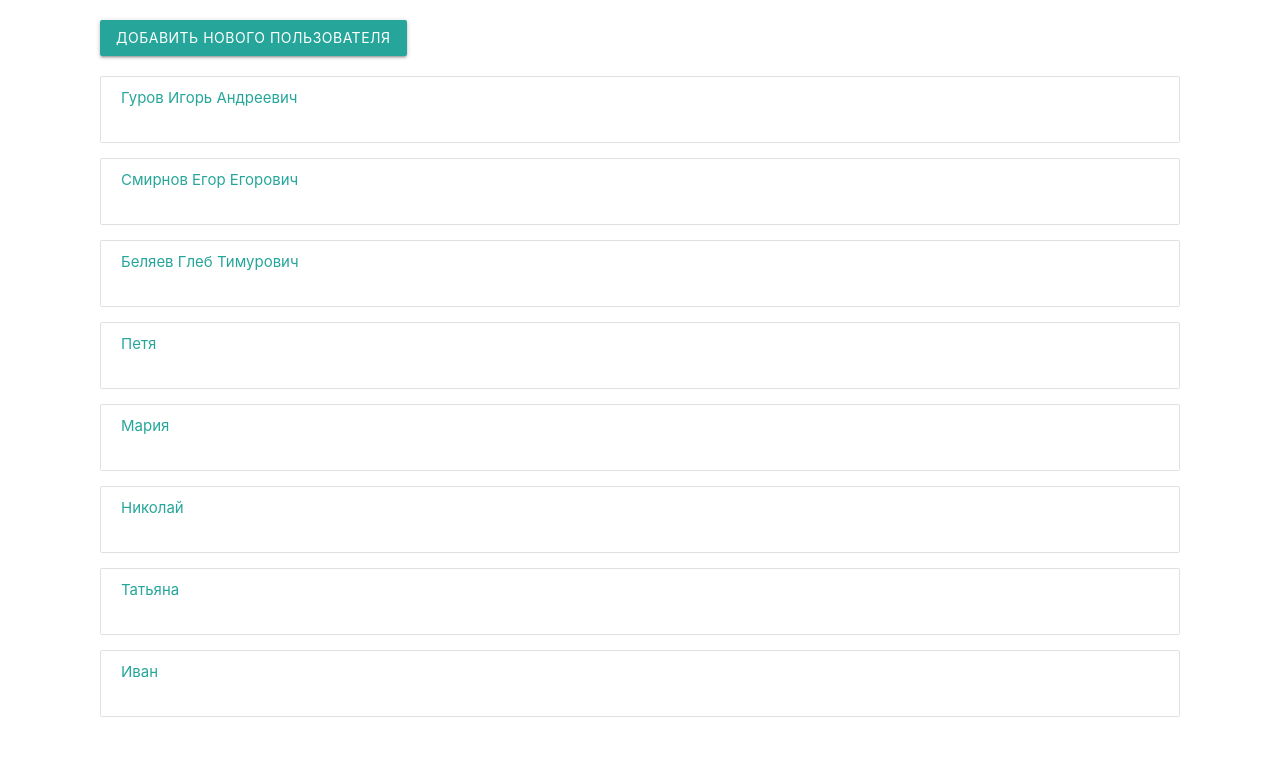
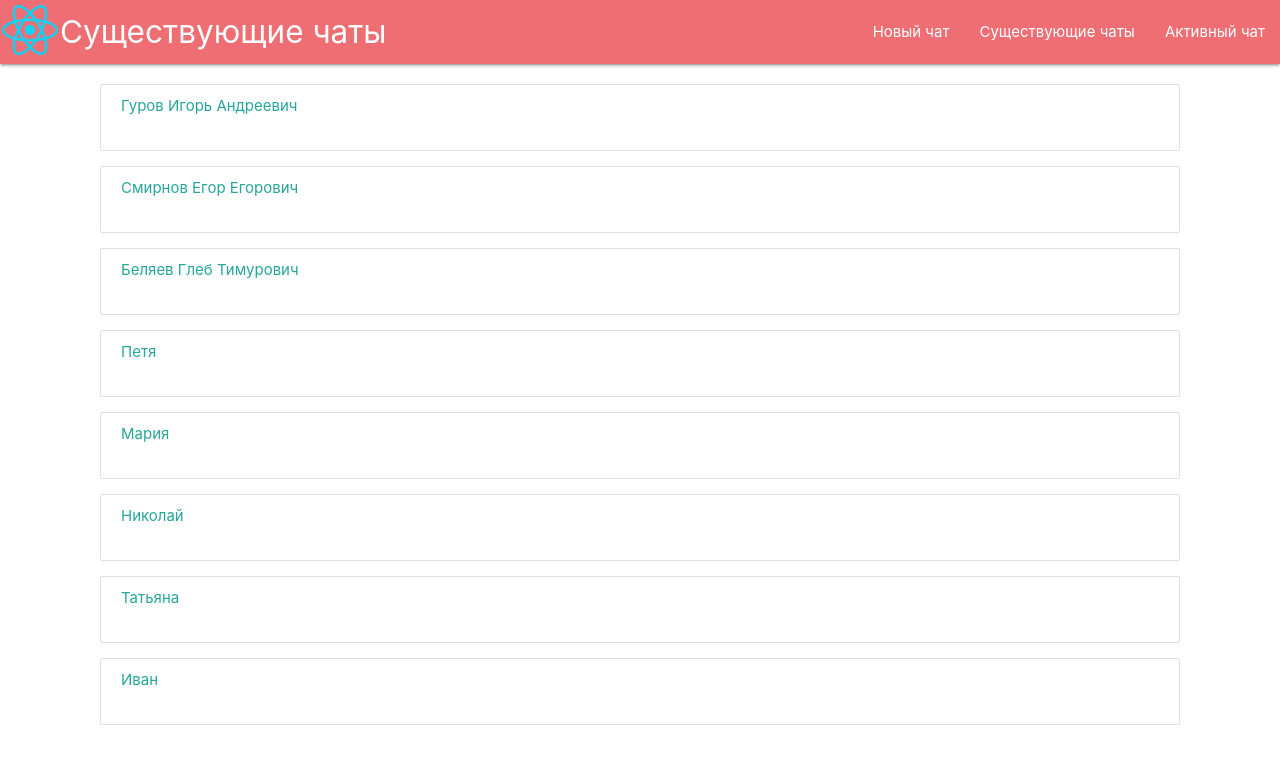
Before and after one commit to MrVer0n/Chat, a React (Create React App) app in the folder app/: page / in a window 1280 px wide. Shown: the top 764 px of the page. Built offline with nearby package versions, Linux system fonts and the light colour scheme.

Commit message:
Предварительный итог
Доработка дизнайна, исправление ошибок.

```diff
--- a/app/src/App.js
+++ b/app/src/App.js
@@ -1,8 +1,10 @@
 import './App.css';
-import React, { useState } from "react";
-import Test from "./test"
+import React from "react";
+import Test from "./Users"
 import Chat from "./Chat";
 import NewPerson from "./NewPerson";
+import logo from './logo.png'
+
 
 function App(props) {
 
@@ -91,24 +93,53 @@ setTodos(todos.map(todo=>{
     todo.lastMeassage=Messange
   }
   return todo
-}))
-
-
-}
-
-
-
+}))}
 
   let [isLoggedIn,setLoggerIn] = React.useState(0);
   if (isLoggedIn===0) {//запуск окна с активными чатами
-    return <div><button class="waves-effect waves-light btn users-activ" onClick={()=>setLoggerIn(isLoggedIn=2)}>Добавить нового пользователя</button>{todos.length ? <Test  fac={todos} onClick={Clikers}></Test>
+    return <div>
+      <nav>
+       <div className="nav-wrapper">
+       <img  src={logo} style={{height: 60, white :60 }} alt="fireSpot"/>
+       <a href="/#" className="brand-logo">Существующие чаты</a>
+         <ul id="nav-mobile" className="right hide-on-med-and-down">
+           <li><a href="/#" onClick={()=>setLoggerIn(isLoggedIn=2)}>Новый чат</a></li>
+            <li><a href="/#" onClick={()=>setLoggerIn(isLoggedIn=0)}>Существующие чаты</a></li>
+            <li><a href="/#" onClick={()=>setLoggerIn(isLoggedIn=1)}>Активный чат</a></li>
+        </ul>
+      </div>
+  </nav>
+  {todos.length ? <div className="mas-users"><Test  fac={todos} onClick={Clikers}></Test></div>
     :<p>У вас нет пользоватлей</p>}</div>
   }
   if(isLoggedIn===1){//запуск окна с чатом
-    return <div><Chat onClick={a} MessageX={ChatPersone} OnPep={Pepap} ReadMessange={ShowMessange}  ></Chat></div>
+    return <div>
+           <nav>
+       <div className="nav-wrapper">
+       <img  src={logo} style={{height: 60, white :60 }} alt="fireSpot"/>
+       <a href="/#" className="brand-logo">Активный чат</a>
+         <ul id="nav-mobile" className="right hide-on-med-and-down">
+           <li><a href="/#" onClick={()=>setLoggerIn(isLoggedIn=2)}>Новый чат</a></li>
+            <li><a href="/#" onClick={()=>setLoggerIn(isLoggedIn=0)}>Существующие чаты</a></li>
+            <li><a href="/#" onClick={()=>setLoggerIn(isLoggedIn=1)}>Активный чат</a></li>
+        </ul>
+      </div>
+  </nav>
+      <Chat onClick={a} MessageX={ChatPersone} OnPep={Pepap} ReadMessange={ShowMessange}  ></Chat></div>
   }
   if(isLoggedIn===2){//запуск окна с не активными чатами
-    return (<NewPerson OnPep={Pepap} Persone={NewPer} AddPersone={AddPer} ></NewPerson>)
+    return  <div>     <nav>
+    <div className="nav-wrapper">
+    <img  src={logo} style={{height: 60, white :60 }} alt="fireSpot"/>
+      <a href="/#" className="brand-logo">Начать чат</a>
+      <ul id="nav-mobile" className="right hide-on-med-and-down">
+        <li><a href="/#" onClick={()=>setLoggerIn(isLoggedIn=2)}>Новый чат</a></li>
+         <li><a href="/#" onClick={()=>setLoggerIn(isLoggedIn=0)}>Существующие чаты</a></li>
+         <li><a href="/#" onClick={()=>setLoggerIn(isLoggedIn=1)}>Активный чат</a></li>
+     </ul>
+   </div>
+</nav> <div className="mas-users"><NewPerson OnPep={Pepap} Persone={NewPer} AddPersone={AddPer} ></NewPerson></div>
+</div>
   }
 }
 
--- a/app/src/ButtonTest.js
+++ /dev/null
@@ -1,10 +0,0 @@
-import React from 'react'
-
-function TestB({Name, Click}){
-return (
-    <div className="collection">
-        <a className="collection-item users-mess"  onClick={()=> Click(Name)}> {Name.title}<br/> {Name.lastMeassage}</a>
-    </div>
-)}
-
-export default TestB;
--- /dev/null
+++ b/app/src/ButtonUsers.js
@@ -0,0 +1,10 @@
+import React from 'react'
+
+function TestB({Name, Click}){
+return (
+    <div className="collection">
+        <a href="/#" className="collection-item users-mess"  onClick={()=> Click(Name)}> {Name.title}<br/> {Name.lastMeassage}</a>
+    </div>
+)}
+
+export default TestB;
--- a/app/src/Chat.js
+++ b/app/src/Chat.js
@@ -42,7 +42,7 @@ return (
     <div className="chat-users collection">
     <button className="waves-effect waves-light btn button-add-users-chat" onClick={()=>props.OnPep(0)}  type="button">Добавить пользователя</button>
 
-      <a className="collection-item">
+      <a href="/#" className="collection-item">
         {props.onClick.map((toso)=>{
           return ""//toso.id
        })} {props.onClick.map(toso=>{
@@ -55,7 +55,7 @@ return (
         <div className="message-content z-depth-1">
           {props.MessageX.map((text)=>{
             if(text.id[0]===props.onClick.map((todo)=>{return todo.id})[0]){
-              return <div> <p key= {k= k+1}>{text.Name}:<br/>{text.message}</p></div>
+              return <div key= {k= k+1}> <p>{text.Name}:<br/>{text.message}</p></div>
            }else{
               console.log('Сообщение',text.id[0])
               console.log('Пользователь',props.onClick.map((todo)=>{return (todo.id)})[0])
@@ -68,11 +68,11 @@ return (
     </div>
   </div>
    <div className="actions">
-   <div class="row">
-      <form class="col s12">
-        <div class="row">
-          <div class="input-field col s12">
-            <textarea ref={textInput} id="textarea1" class="materialize-textarea"></textarea>
+   <div className="row">
+      <form className="col s12">
+        <div className="row">
+          <div className="input-field col s12">
+            <textarea ref={textInput} id="textarea1" className="materialize-textarea"></textarea>
       {drag
       ?<div
           onDragStart={e=> dragStart(e)}
@@ -86,7 +86,7 @@ return (
           onDragOver={e=>dragStart(e)}
         >Перетащите файл для отправки</div>
       }
-            <label for="textarea1">Введите сообщение:</label>
+            <label id="textarea1">Введите сообщение:</label>
       </div>
         </div>
       </form>
--- a/app/src/NewPerson.js
+++ b/app/src/NewPerson.js
@@ -2,10 +2,9 @@ import React from 'react'
 function NewPerson(props){
     return(
         <div>
-            <button className="waves-effect waves-light btn button-add-users" onClick={()=>props.OnPep(0)}>Вернуться к активным чатам</button>
                 <div>{props.Persone.map(todo=>{
                      return <div className="collection users-activ" key={todo.id}>
-                        <a className="collection-item users-mess" key={todo.id} onClick={()=>props.AddPersone(todo)}>{todo.title}</a>
+                        <a href="/#" className="collection-item users-mess" key={todo.id} onClick={()=>props.AddPersone(todo)}>{todo.title}</a>
                     </div>
             })}</div>
 
@@ -13,5 +12,6 @@ function NewPerson(props){
     )
 }
 //Возвращает на имя??
+//<button className="waves-effect waves-light btn button-add-users" onClick={()=>props.OnPep(0)}>Вернуться к активным чатам</button>
 //<button class="waves-effect waves-light btn button-add-users" onClick={()=>props.OnPep(1)}>Вернуться в чат</button>
 export default NewPerson;
--- /dev/null
+++ b/app/src/Users.js
@@ -0,0 +1,19 @@
+import React from 'react'
+import Button from './ButtonUsers'
+function Test(props, nani){
+  return (
+    <div className="users-activ">
+        {props.fac.map(todo=>{
+          return (
+         // <p>
+         //   <button className='fx' key={todo.id}>
+         //     Пользователь {todo.title}
+         //   </button>
+         // </p>
+            <Button  Name={todo} key={todo.id} Click={props.onClick} ></Button>
+         )
+        })}
+    </div>
+  )
+}
+export default Test;
--- a/app/src/index.css
+++ b/app/src/index.css
@@ -25,7 +25,7 @@ code {
 }
 .actions {
   border: 2px solid #e0e0e0;
-  height: 30vh;
+  height: 23vh;
   padding: 20px;
 }
 
@@ -72,6 +72,10 @@ width: auto;
   width: 100%;
 }
 
+.mas-users {
+  height: 93vh;
+  overflow: auto
+}
 
 
 
--- a/app/src/test.js
+++ /dev/null
@@ -1,19 +0,0 @@
-import React from 'react'
-import Button from './ButtonTest'
-function Test(props, nani){
-  return (
-    <div className="users-activ">
-        {props.fac.map(todo=>{
-          return (
-         // <p>
-         //   <button className='fx' key={todo.id}>
-         //     Пользователь {todo.title}
-         //   </button>
-         // </p>
-            <Button  Name={todo} key={todo.id} Click={props.onClick} ></Button>
-         )
-        })}
-    </div>
-  )
-}
-export default Test;
```
Also changed, not shown: package.json (deleted, +0 -38 lines), app/src/logo.png (added).
